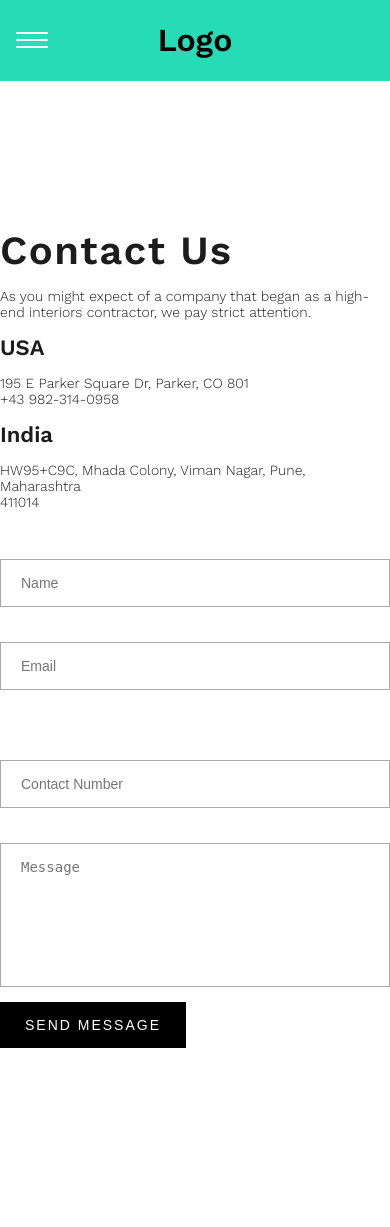
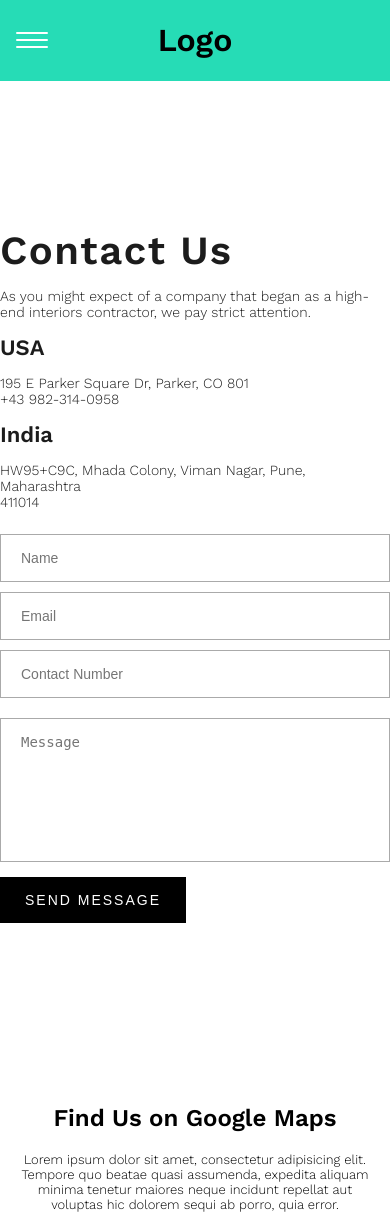
Before and after one commit to Coderbat/DelhiColdStorage-web, a Django app: page /contact/ in a window 390 px wide. Shown: the top 1227 px of the page. Run offline with Django 4.2, Linux system fonts and the light colour scheme.

Commit message:
minor CSS changes

```diff
--- a/static/styles/contact1.css
+++ b/static/styles/contact1.css
@@ -64,12 +64,25 @@
     }
 
     .form .form-details input[type="text"],
-    .form .form-details input[type="email"],.form .form-details input[type="tel"] {
+    .form .form-details input[type="email"]{
         padding: 15px 20px;
         color: var(--black);
         outline: none;
         border: 1px solid var(--grey);
-        margin: 35px 15px;
+        margin-top: 50px;
+        margin-left: 15px;
+        margin-right: 15px;
+        font-size: 14px;
+    }
+    .form .form-details input[type="tel"] {
+        padding: 15px 20px;
+        color: var(--black);
+        outline: none;
+        border: 1px solid var(--grey);
+        margin-top: 10px;
+        margin-bottom: 10px;
+        margin-left: 15px;
+        margin-right: 15px;
         font-size: 14px;
     }
 
@@ -112,6 +125,7 @@
         .form .form-details textarea {
             width: 100%;
             margin-left: 0;
+            margin-top: 10px;
         }
         .form .form-details input[type="text"] {
             margin-bottom: 0px;
@@ -136,6 +150,7 @@
         .form .form-details textarea {
             width: 100%;
             margin-left: 0;
+            margin-top: 10px;
         }
         .form .form-details input[type="text"] {
             margin-bottom: 0px;
```
